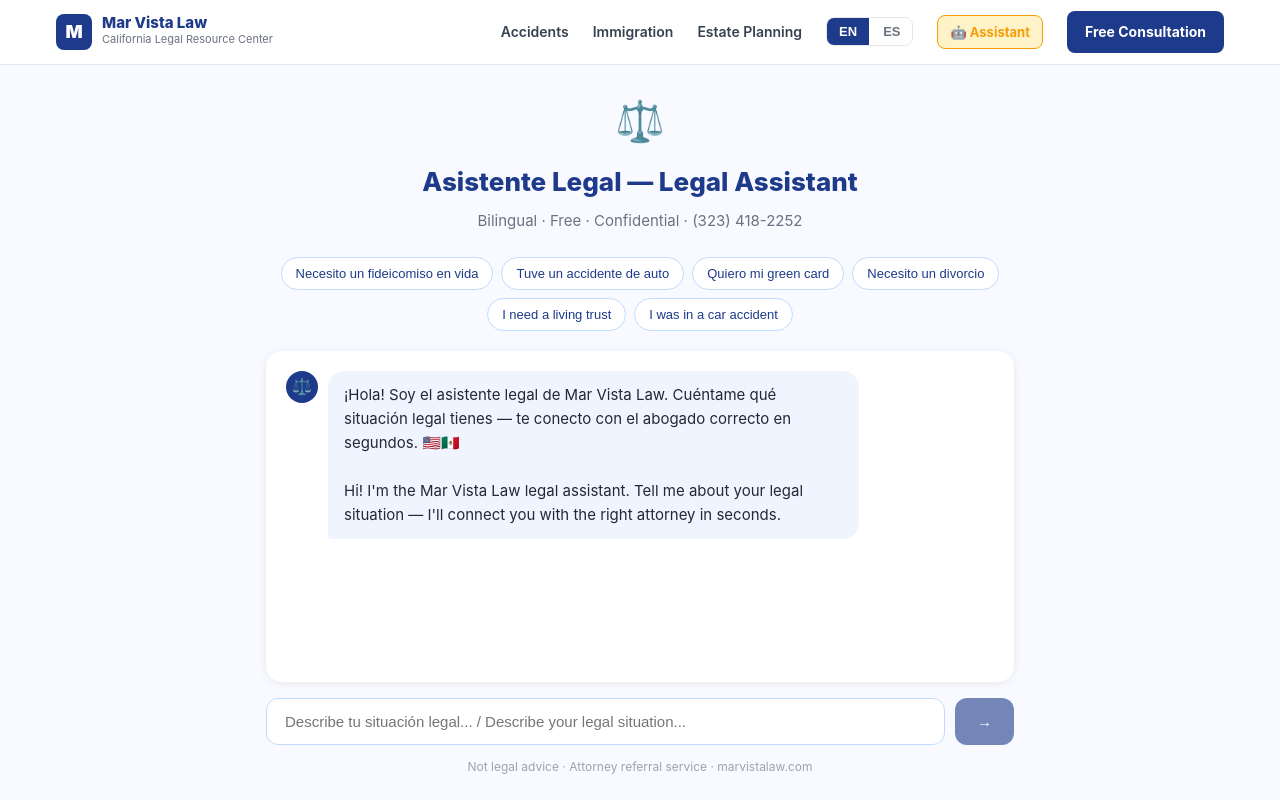
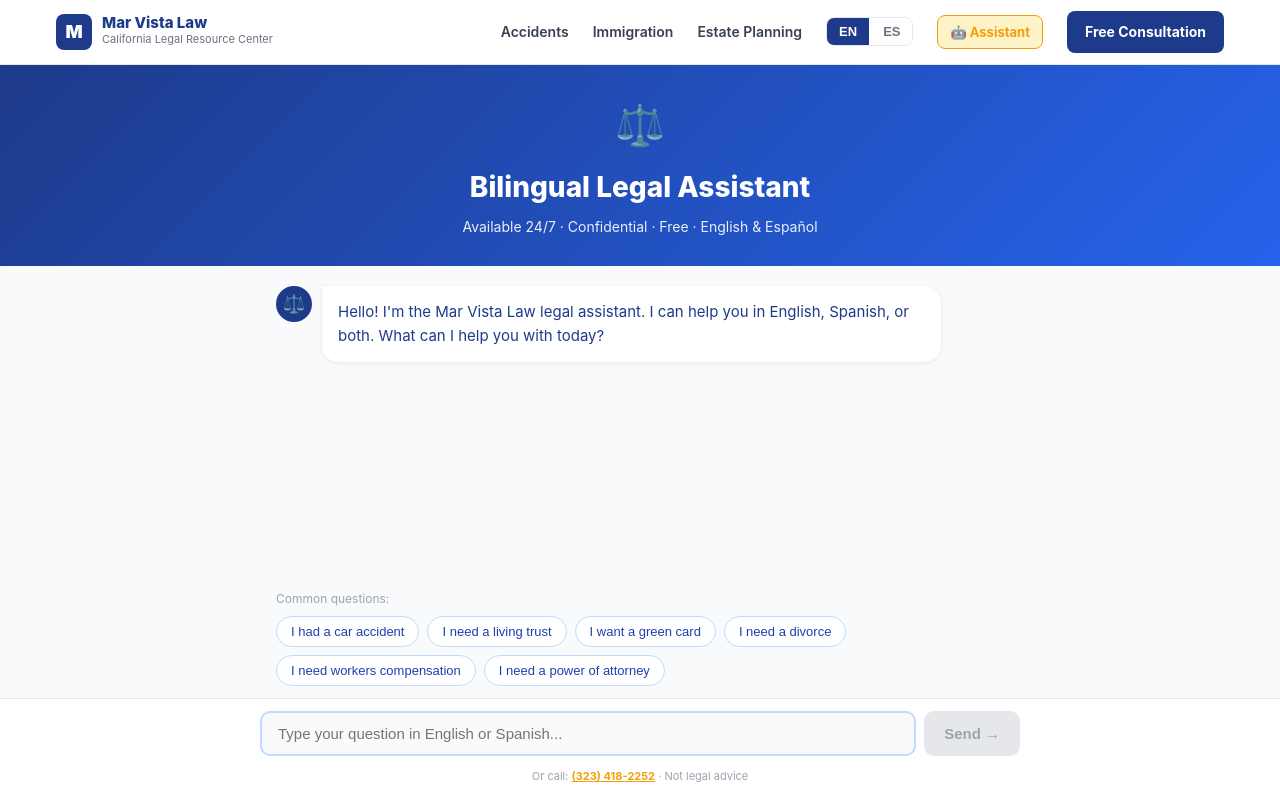
Before and after one commit to Ahorasi360/marvistalaw, a Next.js app: page /asistente in a window 1280 px wide. Built offline with nearby package versions, Linux system fonts and the light colour scheme.

Commit message:
fix: asistente uses site lang, no flags, spanglish support

```diff
--- a/app/asistente/page.js
+++ b/app/asistente/page.js
@@ -1,143 +1,168 @@
-"use client";
-import { useState, useRef, useEffect } from "react";
-import Navbar from "../components/Navbar";
-import Link from "next/link";
+'use client';
+import { useState, useRef, useEffect } from 'react';
+import Navbar from '../components/Navbar';
+import { useLang } from '../lib/LanguageContext';
 
-const QUICK = [
-  "Necesito un fideicomiso en vida",
-  "Tuve un accidente de auto",
-  "Quiero mi green card",
-  "Necesito un divorcio",
-  "I need a living trust",
-  "I was in a car accident",
-];
+const QUICK = {
+  es: [
+    'Tuve un accidente de auto',
+    'Necesito un fideicomiso en vida',
+    'Quiero mi green card',
+    'Necesito un divorcio',
+    'Me están deportando',
+    'Necesito un poder notarial',
+  ],
+  en: [
+    'I had a car accident',
+    'I need a living trust',
+    'I want a green card',
+    'I need a divorce',
+    'I need workers compensation',
+    'I need a power of attorney',
+  ]
+};
 
 export default function AsistentePage() {
-  const [messages, setMessages] = useState([
-    { role: "assistant", content: "¡Hola! Soy el asistente legal de Mar Vista Law. Cuéntame qué situación legal tienes — te conecto con el abogado correcto en segundos. 🇺🇸🇲🇽\n\nHi! I\'m the Mar Vista Law legal assistant. Tell me about your legal situation — I\'ll connect you with the right attorney in seconds." }
-  ]);
-  const [input, setInput] = useState("");
+  const { lang } = useLang();
+  const [messages, setMessages] = useState([]);
+  const [input, setInput] = useState('');
   const [loading, setLoading] = useState(false);
-  const [collectedData, setCollectedData] = useState(null);
   const bottomRef = useRef(null);
 
-  useEffect(() => { bottomRef.current?.scrollIntoView({ behavior: "smooth" }); }, [messages]);
+  useEffect(() => {
+    bottomRef.current?.scrollIntoView({ behavior: 'smooth' });
+  }, [messages, loading]);
 
-  async function send(text) {
-    const userMsg = text || input.trim();
-    if (!userMsg) return;
-    setInput("");
-    const newMsgs = [...messages, { role: "user", content: userMsg }];
+  const welcome = lang === 'es'
+    ? '¡Hola! Soy el asistente legal de Mar Vista Law. Puedo ayudarte en español, inglés o los dos. ¿En qué te puedo ayudar hoy?'
+    : 'Hello! I\'m the Mar Vista Law legal assistant. I can help you in English, Spanish, or both. What can I help you with today?';
+
+  const send = async (text) => {
+    if (!text.trim() || loading) return;
+    const userMsg = { role: 'user', content: text };
+    const newMsgs = [...messages, userMsg];
     setMessages(newMsgs);
+    setInput('');
     setLoading(true);
+
     try {
-      const res = await fetch("/api/asistente", {
-        method: "POST",
-        headers: { "Content-Type": "application/json" },
-        body: JSON.stringify({ messages: newMsgs }),
+      const res = await fetch('/api/asistente', {
+        method: 'POST',
+        headers: { 'Content-Type': 'application/json' },
+        body: JSON.stringify({ messages: newMsgs, lang }),
       });
+      if (!res.ok) throw new Error('API error ' + res.status);
       const data = await res.json();
-      setMessages([...newMsgs, { role: "assistant", content: data.text }]);
-      if (data.collectedData?.ready) setCollectedData(data.collectedData);
-    } catch {
-      setMessages([...newMsgs, { role: "assistant", content: "Hubo un error. Llámanos al (323) 418-2252." }]);
+      setMessages([...newMsgs, { role: 'assistant', content: data.content }]);
+    } catch(e) {
+      setMessages([...newMsgs, {
+        role: 'assistant',
+        content: lang === 'es'
+          ? 'Hubo un error. Por favor llama al (323) 418-2252 para hablar con alguien ahora.'
+          : 'There was an error. Please call (323) 418-2252 to speak with someone now.'
+      }]);
     }
     setLoading(false);
-  }
+  };
+
+  const quick = QUICK[lang] || QUICK.es;
 
   return (
-    <div style={{ minHeight: "100vh", background: "#F8FAFF", display: "flex", flexDirection: "column" }}>
+    <div style={{ minHeight: '100vh', background: '#F8FAFC', display: 'flex', flexDirection: 'column' }}>
       <Navbar />
-      <div style={{ maxWidth: "780px", margin: "0 auto", width: "100%", padding: "24px 16px", flex: 1, display: "flex", flexDirection: "column" }}>
 
       {/* Header */}
-        <div style={{ textAlign: "center", marginBottom: "24px" }}>
-          <div style={{ fontSize: "40px", marginBottom: "8px" }}>⚖️</div>
-          <h1 style={{ fontSize: "26px", fontWeight: "800", color: "#1E3A8A", margin: "0 0 6px" }}>
-            Asistente Legal — Legal Assistant
+      <div style={{ background: 'linear-gradient(135deg, #1E3A8A 0%, #2563EB 100%)', color: 'white', padding: '28px 16px', textAlign: 'center' }}>
+        <div style={{ fontSize: '40px', marginBottom: '8px' }}>⚖️</div>
+        <h1 style={{ fontSize: 'clamp(20px, 5vw, 28px)', fontWeight: '800', margin: '0 0 6px' }}>
+          {lang === 'es' ? 'Asistente Legal Bilingüe' : 'Bilingual Legal Assistant'}
         </h1>
-          <p style={{ color: "#6B7280", fontSize: "15px", margin: 0 }}>
-            Bilingual · Free · Confidential · (323) 418-2252
+        <p style={{ fontSize: '14px', opacity: 0.9, margin: 0 }}>
+          {lang === 'es'
+            ? 'Disponible 24/7 · Confidencial · Gratis · Español & English'
+            : 'Available 24/7 · Confidential · Free · English & Español'}
         </p>
       </div>
 
-        {/* Quick chips */}
-        {messages.length <= 1 && (
-          <div style={{ display: "flex", flexWrap: "wrap", gap: "8px", marginBottom: "20px", justifyContent: "center" }}>
-            {QUICK.map(q => (
-              <button key={q} onClick={() => send(q)} style={{
-                background: "white", border: "1px solid #BFDBFE", borderRadius: "20px",
-                padding: "8px 14px", fontSize: "13px", color: "#1E3A8A", cursor: "pointer",
-                fontWeight: "500"
-              }}>{q}</button>
-            ))}
+      {/* Chat area */}
+      <div style={{ flex: 1, maxWidth: '760px', width: '100%', margin: '0 auto', padding: '20px 16px', display: 'flex', flexDirection: 'column', gap: '12px', boxSizing: 'border-box' }}>
+
+        {/* Welcome message */}
+        <div style={{ display: 'flex', gap: '10px', alignItems: 'flex-start' }}>
+          <div style={{ width: '36px', height: '36px', borderRadius: '50%', background: '#1E3A8A', display: 'flex', alignItems: 'center', justifyContent: 'center', fontSize: '18px', flexShrink: 0 }}>⚖️</div>
+          <div style={{ background: 'white', borderRadius: '0 16px 16px 16px', padding: '14px 16px', boxShadow: '0 1px 4px rgba(0,0,0,0.08)', fontSize: '15px', lineHeight: 1.6, color: '#1E3A8A', maxWidth: '85%' }}>
+            {welcome}
           </div>
-        )}
+        </div>
 
         {/* Messages */}
-        <div style={{ flex: 1, background: "white", borderRadius: "16px", padding: "20px", marginBottom: "16px", boxShadow: "0 1px 8px rgba(0,0,0,0.08)", minHeight: "300px", overflowY: "auto", maxHeight: "480px" }}>
         {messages.map((m, i) => (
-            <div key={i} style={{ display: "flex", justifyContent: m.role === "user" ? "flex-end" : "flex-start", marginBottom: "14px" }}>
-              {m.role === "assistant" && (
-                <div style={{ width: "32px", height: "32px", borderRadius: "50%", background: "#1E3A8A", display: "flex", alignItems: "center", justifyContent: "center", marginRight: "10px", flexShrink: 0, fontSize: "16px" }}>⚖️</div>
-              )}
-              <div style={{
-                maxWidth: "75%", padding: "12px 16px", borderRadius: m.role === "user" ? "16px 16px 4px 16px" : "16px 16px 16px 4px",
-                background: m.role === "user" ? "#1E3A8A" : "#F0F4FF",
-                color: m.role === "user" ? "white" : "#1F2937",
-                fontSize: "15px", lineHeight: "1.6", whiteSpace: "pre-wrap"
-              }}>{m.content}</div>
+          <div key={i} style={{ display: 'flex', gap: '10px', alignItems: 'flex-start', flexDirection: m.role === 'user' ? 'row-reverse' : 'row' }}>
+            <div style={{ width: '32px', height: '32px', borderRadius: '50%', background: m.role === 'user' ? '#F59E0B' : '#1E3A8A', display: 'flex', alignItems: 'center', justifyContent: 'center', fontSize: '15px', flexShrink: 0 }}>
+              {m.role === 'user' ? '👤' : '⚖️'}
+            </div>
+            <div style={{ background: m.role === 'user' ? '#EFF6FF' : 'white', borderRadius: m.role === 'user' ? '16px 0 16px 16px' : '0 16px 16px 16px', padding: '12px 16px', boxShadow: '0 1px 4px rgba(0,0,0,0.08)', fontSize: '15px', lineHeight: 1.6, color: '#1E3A8A', maxWidth: '85%', whiteSpace: 'pre-wrap' }}>
+              {m.content}
+            </div>
           </div>
         ))}
+
+        {/* Loading dots */}
         {loading && (
-            <div style={{ display: "flex", alignItems: "center", gap: "10px", color: "#6B7280" }}>
-              <div style={{ width: "32px", height: "32px", borderRadius: "50%", background: "#1E3A8A", display: "flex", alignItems: "center", justifyContent: "center", fontSize: "16px" }}>⚖️</div>
-              <span style={{ fontSize: "20px", letterSpacing: "2px" }}>···</span>
+          <div style={{ display: 'flex', gap: '10px', alignItems: 'flex-start' }}>
+            <div style={{ width: '32px', height: '32px', borderRadius: '50%', background: '#1E3A8A', display: 'flex', alignItems: 'center', justifyContent: 'center' }}>⚖️</div>
+            <div style={{ background: 'white', borderRadius: '0 16px 16px 16px', padding: '14px 18px', boxShadow: '0 1px 4px rgba(0,0,0,0.08)' }}>
+              <span style={{ display: 'inline-flex', gap: '4px', alignItems: 'center' }}>
+                <span style={{ width: '8px', height: '8px', borderRadius: '50%', background: '#93C5FD', display: 'inline-block', animation: 'bounce 1s infinite 0s' }}>·</span>
+                <span style={{ width: '8px', height: '8px', borderRadius: '50%', background: '#60A5FA', display: 'inline-block', animation: 'bounce 1s infinite 0.2s' }}>·</span>
+                <span style={{ width: '8px', height: '8px', borderRadius: '50%', background: '#3B82F6', display: 'inline-block', animation: 'bounce 1s infinite 0.4s' }}>·</span>
+              </span>
+            </div>
           </div>
         )}
         <div ref={bottomRef} />
       </div>
 
-        {/* CTA if ready */}
-        {collectedData && (
-          <div style={{ background: "#EFF6FF", border: "2px solid #1E3A8A", borderRadius: "12px", padding: "16px 20px", marginBottom: "16px", display: "flex", justifyContent: "space-between", alignItems: "center", gap: "12px", flexWrap: "wrap" }}>
-            <p style={{ margin: 0, color: "#1E3A8A", fontWeight: "600", fontSize: "15px" }}>
-              ✅ Ready to connect with an attorney in {collectedData.city || "California"}
+      {/* Quick chips - only show at start */}
+      {messages.length === 0 && (
+        <div style={{ maxWidth: '760px', width: '100%', margin: '0 auto', padding: '0 16px 12px', boxSizing: 'border-box' }}>
+          <p style={{ fontSize: '12px', color: '#9CA3AF', marginBottom: '8px' }}>
+            {lang === 'es' ? 'Preguntas frecuentes:' : 'Common questions:'}
           </p>
-            <div style={{ display: "flex", gap: "10px", flexWrap: "wrap" }}>
-              <a href={`/${collectedData.service}/${(collectedData.city || "los-angeles").toLowerCase().replace(/\s+/g, "-")}`}
-                style={{ background: "#1E3A8A", color: "white", padding: "10px 18px", borderRadius: "8px", textDecoration: "none", fontWeight: "700", fontSize: "14px" }}>
-                Find Attorney →
-              </a>
-              <a href="tel:+13234182252" style={{ background: "#F59E0B", color: "white", padding: "10px 18px", borderRadius: "8px", textDecoration: "none", fontWeight: "700", fontSize: "14px" }}>
-                📞 Call Now
-              </a>
+          <div style={{ display: 'flex', flexWrap: 'wrap', gap: '8px' }}>
+            {quick.map(q => (
+              <button key={q} onClick={() => send(q)}
+                style={{ padding: '7px 14px', borderRadius: '20px', border: '1.5px solid #BFDBFE', background: 'white', color: '#1E40AF', fontSize: '13px', cursor: 'pointer', fontWeight: '500' }}>
+                {q}
+              </button>
+            ))}
           </div>
         </div>
       )}
 
-        {/* Input */}
-        <div style={{ display: "flex", gap: "10px" }}>
+      {/* Input bar */}
+      <div style={{ background: 'white', borderTop: '1px solid #E5E7EB', padding: '12px 16px', position: 'sticky', bottom: 0 }}>
+        <div style={{ maxWidth: '760px', margin: '0 auto', display: 'flex', gap: '8px' }}>
           <input
             value={input}
             onChange={e => setInput(e.target.value)}
-            onKeyDown={e => e.key === "Enter" && !e.shiftKey && send()}
-            placeholder="Describe tu situación legal... / Describe your legal situation..."
-            disabled={loading}
-            style={{ flex: 1, padding: "14px 18px", borderRadius: "12px", border: "1px solid #BFDBFE", fontSize: "15px", color: "#1F2937", outline: "none", background: "white" }}
+            onKeyDown={e => e.key === 'Enter' && !e.shiftKey && send(input)}
+            placeholder={lang === 'es' ? 'Escribe tu pregunta en español o inglés...' : 'Type your question in English or Spanish...'}
+            style={{ flex: 1, padding: '12px 16px', borderRadius: '10px', border: '2px solid #BFDBFE', fontSize: '15px', outline: 'none', color: '#1E3A8A', background: '#F8FAFC' }}
           />
-          <button onClick={() => send()} disabled={loading || !input.trim()} style={{
-            background: "#1E3A8A", color: "white", border: "none", borderRadius: "12px",
-            padding: "14px 22px", cursor: "pointer", fontWeight: "700", fontSize: "15px",
-            opacity: loading || !input.trim() ? 0.6 : 1
-          }}>
-            {loading ? "..." : "→"}
+          <button onClick={() => send(input)} disabled={!input.trim() || loading}
+            style={{ padding: '12px 20px', borderRadius: '10px', background: input.trim() && !loading ? '#1E3A8A' : '#E5E7EB', color: input.trim() && !loading ? 'white' : '#9CA3AF', border: 'none', fontWeight: '700', fontSize: '15px', cursor: input.trim() && !loading ? 'pointer' : 'default', whiteSpace: 'nowrap' }}>
+            {lang === 'es' ? 'Enviar' : 'Send'} →
           </button>
         </div>
-
-        <p style={{ textAlign: "center", color: "#9CA3AF", fontSize: "12px", marginTop: "12px" }}>
-          Not legal advice · Attorney referral service · marvistalaw.com
-        </p>
+        <div style={{ maxWidth: '760px', margin: '6px auto 0', textAlign: 'center' }}>
+          <span style={{ fontSize: '11px', color: '#9CA3AF' }}>
+            {lang === 'es' ? 'O llama: ' : 'Or call: '}
+            <a href="tel:+13234182252" style={{ color: '#F59E0B', fontWeight: '700' }}>(323) 418-2252</a>
+            {' · '}
+            {lang === 'es' ? 'No es asesoría legal' : 'Not legal advice'}
+          </span>
+        </div>
       </div>
     </div>
   );
```
Lines whose indentation alone changed are shown as unchanged.
